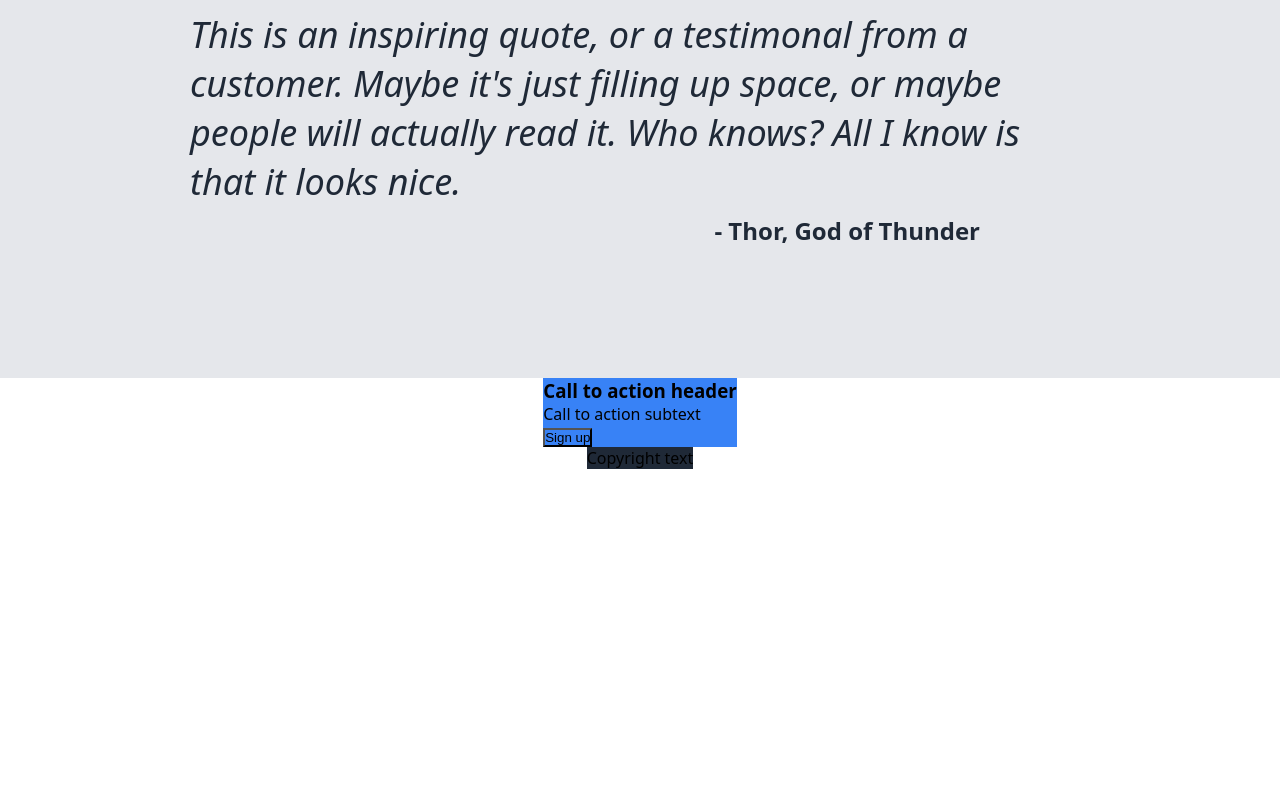
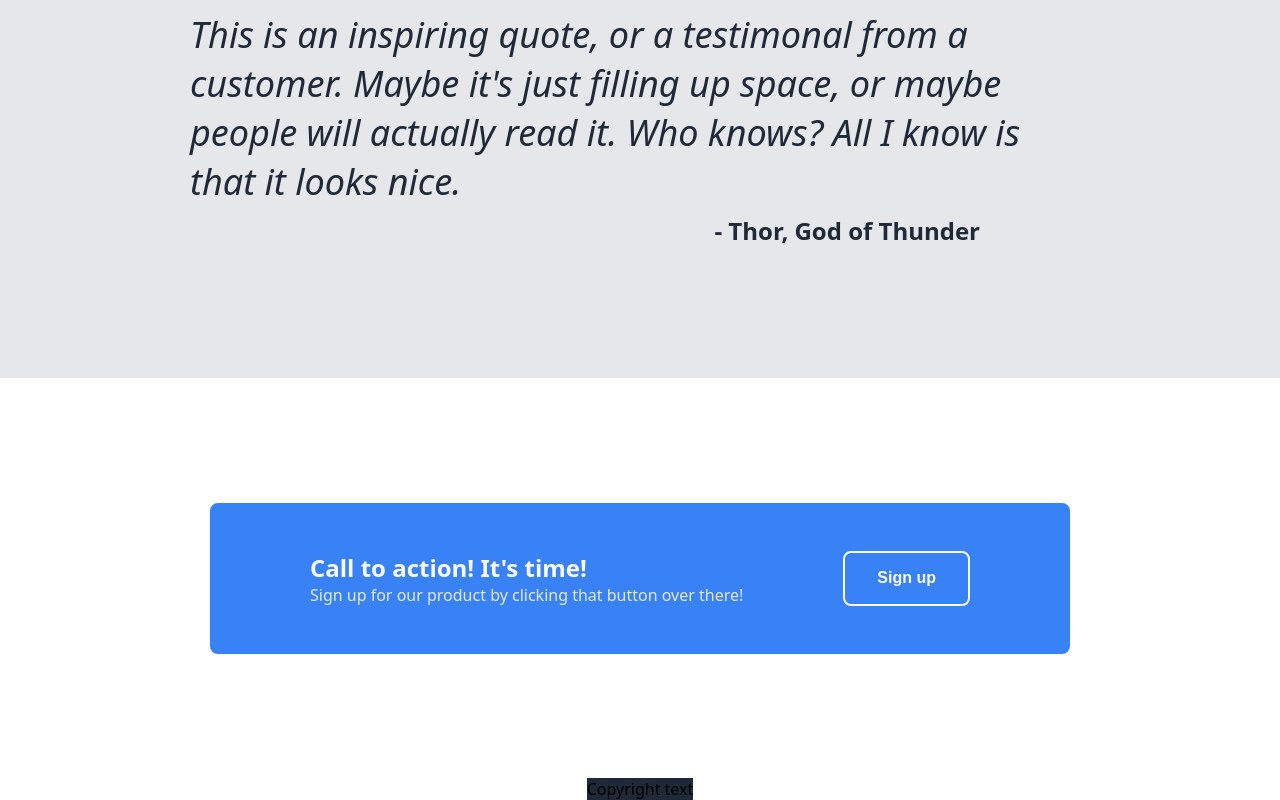
Before and after one commit to mjfelecio/odin-landing-page, a plain HTML site: page index.html in a window 1280 px wide. Shown: the part 1367-2167 px from the top of the page. Before the commit the page ends 1836 px from the top, so only its background shows below. Drawn offline with Linux system fonts and the light colour scheme.

Commit message:
Add styles to call to action section

```diff
--- a/index.html
+++ b/index.html
@@ -57,11 +57,11 @@
       </p>
       <p class="quote-author">- Thor, God of Thunder</p>
     </div>
-    <div class="call-to-action">
+    <div class="call-to-action-container">
       <div class="call-to-action-card">
-        <div class="text">
-          <h3>Call to action header</h3>
-          <p>Call to action subtext</p>
+        <div class="call-to-action">
+          <h3>Call to action! It's time!</h3>
+          <p>Sign up for our product by clicking that button over there!</p>
         </div>
         <button>Sign up</button>
       </div>
--- a/styles.css
+++ b/styles.css
@@ -148,10 +148,39 @@ body {
     padding-right: 300px;
 }
 
+.call-to-action-container {
+    height: 400px;
+    display: flex;
+    justify-content: center;
+    align-items: center;
+}
 
+.call-to-action-card {
+    padding: 48px 100px;
+    display: flex;
+    justify-content: space-between;
+    border-radius: 8px;
+    gap: 100px;
+}
 
+.call-to-action h3 {
+    color: #F9FAF8;
+    font-size: 24px;
+}
 
+.call-to-action p {
+    color: #E5E7EB;
+}
 
-button, .call-to-action {
+.call-to-action-card button {
+    color: #F9FAF8;
+    border: 2px #F9FAF8 solid;
+    border-radius: 8px;
+    padding: 5px 32px;
+    font-size: 16px;
+    font-weight: bold;
+}
+
+button, .call-to-action-card {
     background-color: #3882F6;
 }
```
